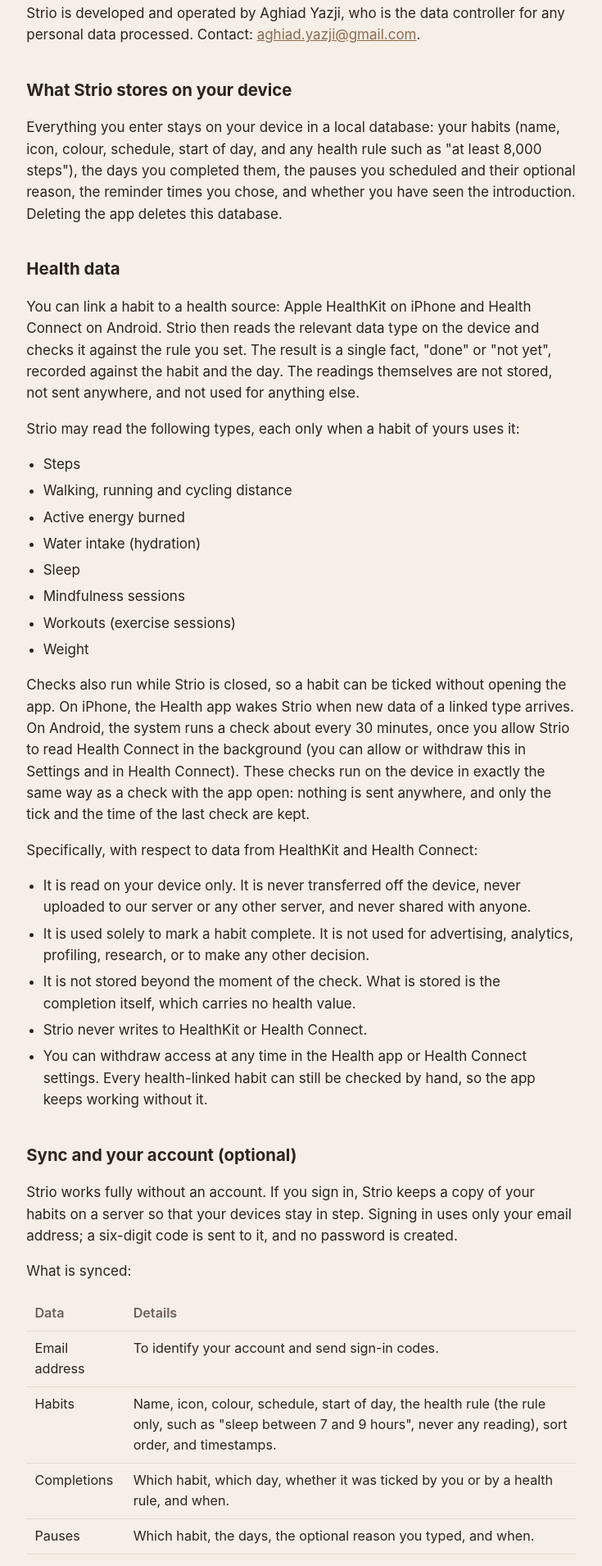
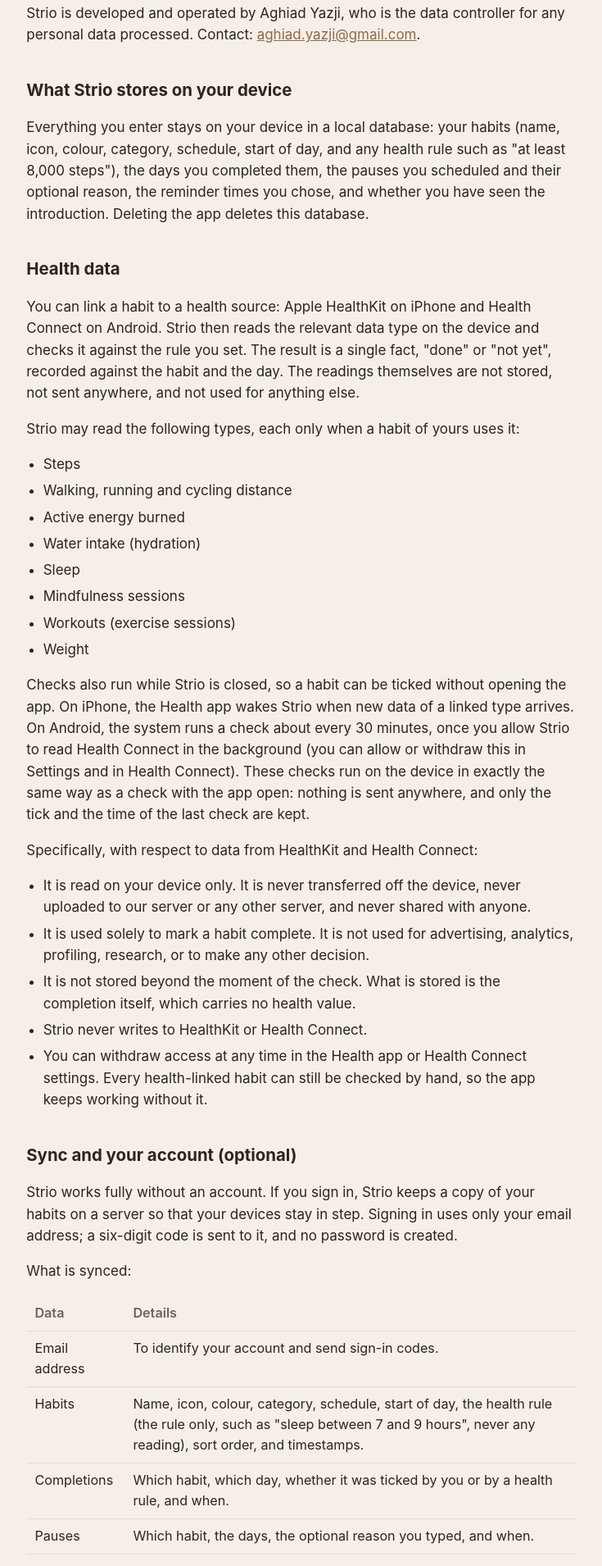
Before and after one commit to aghiadyazji/strio-site, a plain HTML site: page privacy.html in a window 1280 px wide. Shown: the part 460-2370 px from the top of the page at 82% size, without its empty margins (272-1007 px from the left). Drawn offline with Linux system fonts and the light colour scheme.

Commit message:
feat: habit categories
An optional free-text category on each habit, set on the form, where the
categories already in use show as chips; a new spelling joins an existing
one ignoring case. The list groups habits under category headings, with
the rest under Other at the end, and shows no headings until some habit
has one. Schema version 6 adds the column; sync carries it, leaving it
off the wire when null so existing records are unchanged; the export and
the privacy policy include it.

Co-Authored-By: Claude Opus 5.5 <noreply@anthropic.com>

```diff
--- a/privacy.html
+++ b/privacy.html
@@ -20,7 +20,7 @@
 <p>Strio is developed and operated by Aghiad Yazji, who is the data controller for any personal data processed. Contact: <a href="mailto:aghiad.yazji@gmail.com">aghiad.yazji@gmail.com</a>.</p>
 
 <h2>What Strio stores on your device</h2>
-<p>Everything you enter stays on your device in a local database: your habits (name, icon, colour, schedule, start of day, and any health rule such as "at least 8,000 steps"), the days you completed them, the pauses you scheduled and their optional reason, the reminder times you chose, and whether you have seen the introduction. Deleting the app deletes this database.</p>
+<p>Everything you enter stays on your device in a local database: your habits (name, icon, colour, category, schedule, start of day, and any health rule such as "at least 8,000 steps"), the days you completed them, the pauses you scheduled and their optional reason, the reminder times you chose, and whether you have seen the introduction. Deleting the app deletes this database.</p>
 
 <h2>Health data</h2>
 <p>You can link a habit to a health source: Apple HealthKit on iPhone and Health Connect on Android. Strio then reads the relevant data type on the device and checks it against the rule you set. The result is a single fact, "done" or "not yet", recorded against the habit and the day. The readings themselves are not stored, not sent anywhere, and not used for anything else.</p>
@@ -51,7 +51,7 @@
 <table>
 <tr><th>Data</th><th>Details</th></tr>
 <tr><td>Email address</td><td>To identify your account and send sign-in codes.</td></tr>
-<tr><td>Habits</td><td>Name, icon, colour, schedule, start of day, the health rule (the rule only, such as "sleep between 7 and 9 hours", never any reading), sort order, and timestamps.</td></tr>
+<tr><td>Habits</td><td>Name, icon, colour, category, schedule, start of day, the health rule (the rule only, such as "sleep between 7 and 9 hours", never any reading), sort order, and timestamps.</td></tr>
 <tr><td>Completions</td><td>Which habit, which day, whether it was ticked by you or by a health rule, and when.</td></tr>
 <tr><td>Pauses</td><td>Which habit, the days, the optional reason you typed, and when.</td></tr>
 </table>
```
